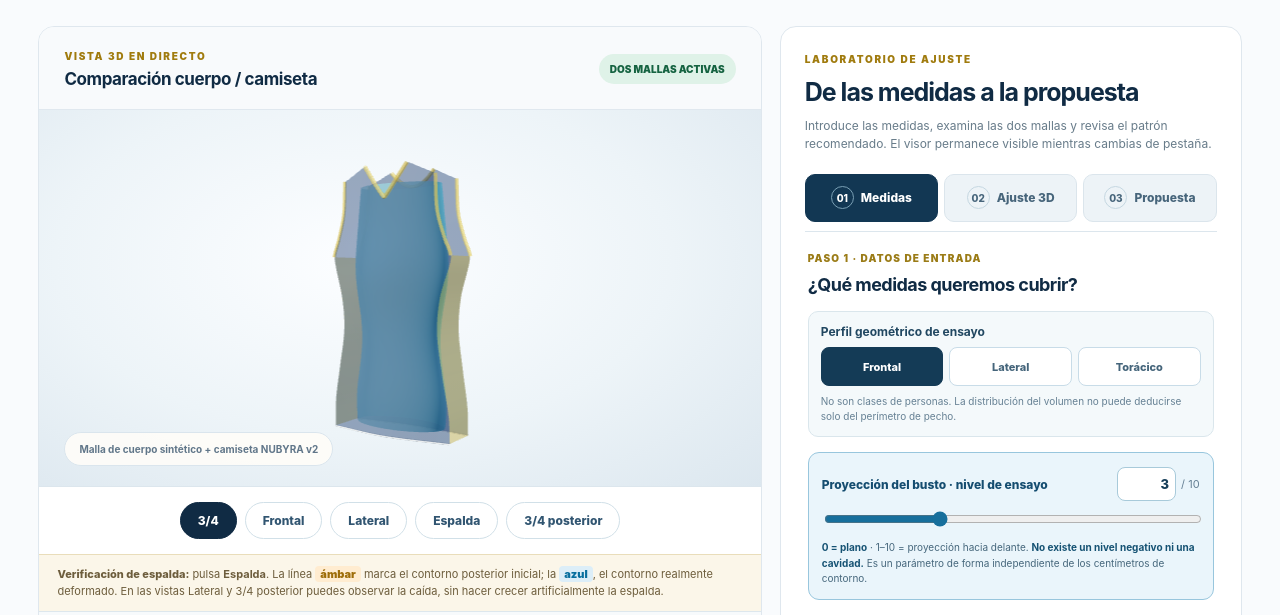
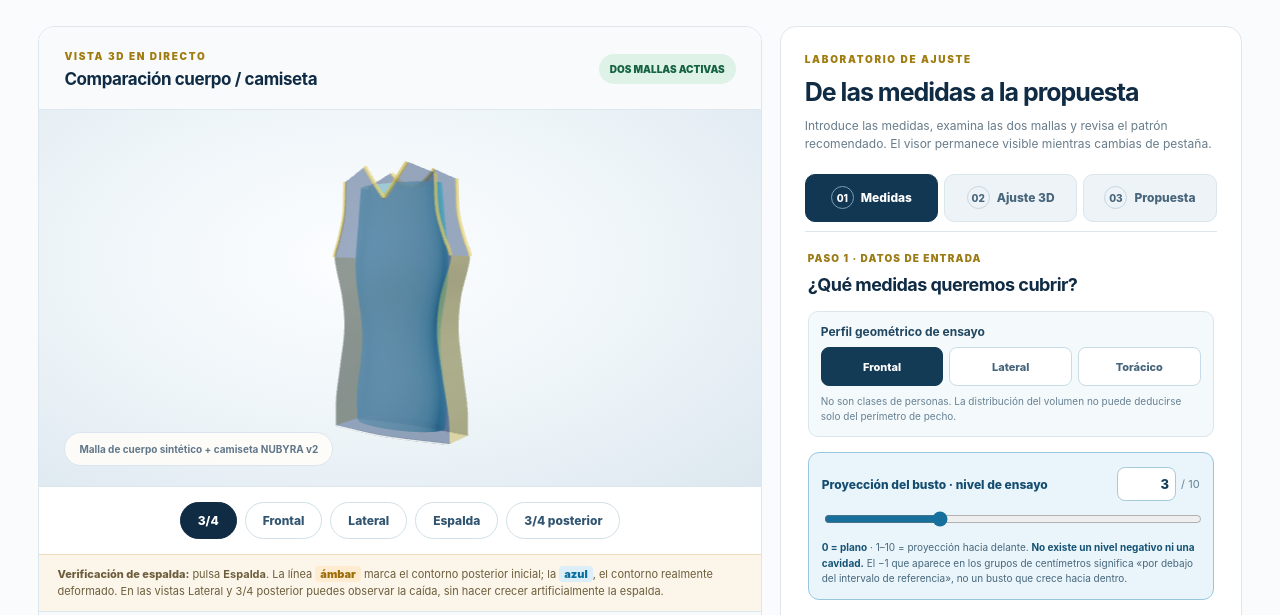
Before and after one commit to dunay2/nubyra-site, a website: page configurador-3d/fit-lab/index.html in a window 1280 px wide. Shown: the part 321-936 px from the top of the page. Drawn offline with nearby package versions, Linux system fonts and the light colour scheme.

Commit message:
copy(fit-lab): aclarar que clase -1 de perímetro nunca equivale a busto negativo

```diff
--- a/configurador-3d/fit-lab/index.html
+++ b/configurador-3d/fit-lab/index.html
@@ -146,7 +146,7 @@
             <div><input id="bustProjectionLevel-number" type="number" min="0" max="10" step="1" value="3" aria-label="Proyección del busto, de 0 plano a 10"> <span>/ 10</span></div>
           </div>
           <input id="bustProjectionLevel-range" type="range" min="0" max="10" step="1" value="3">
-          <p><strong>0 = plano</strong> · 1–10 = proyección hacia delante. <strong>No existe un nivel negativo ni una cavidad.</strong> Es un parámetro de forma independiente de los centímetros de contorno.</p>
+          <p><strong>0 = plano</strong> · 1–10 = proyección hacia delante. <strong>No existe un nivel negativo ni una cavidad.</strong> El −1 que aparece en los grupos de centímetros significa «por debajo del intervalo de referencia», no un busto que crece hacia dentro.</p>
         </div>
         <p class="step-copy">El patrón todavía no se elige. Las medidas y el largo solicitado son las entradas del recomendador; las etiquetas de ajuste se calculan después.</p>
     <fieldset class="param-panel" id="body-fields">
```
